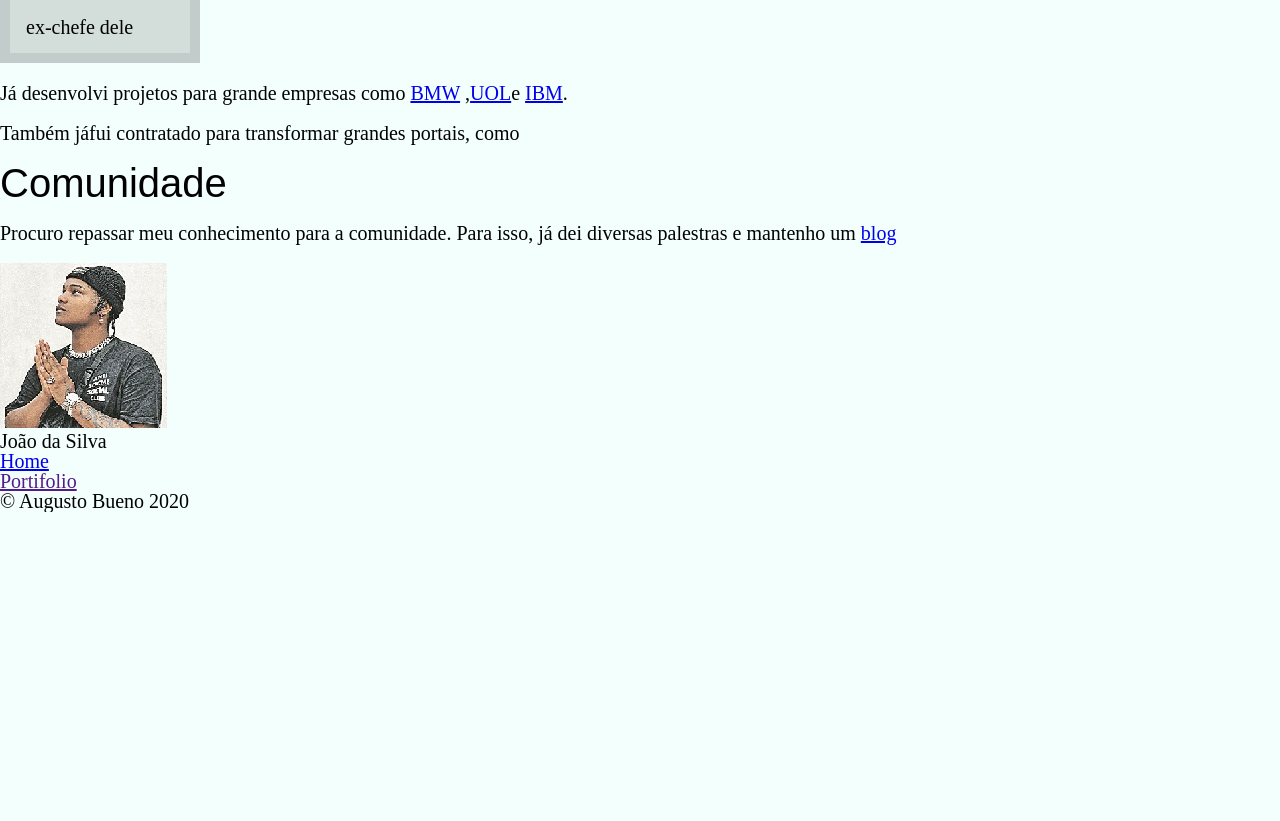
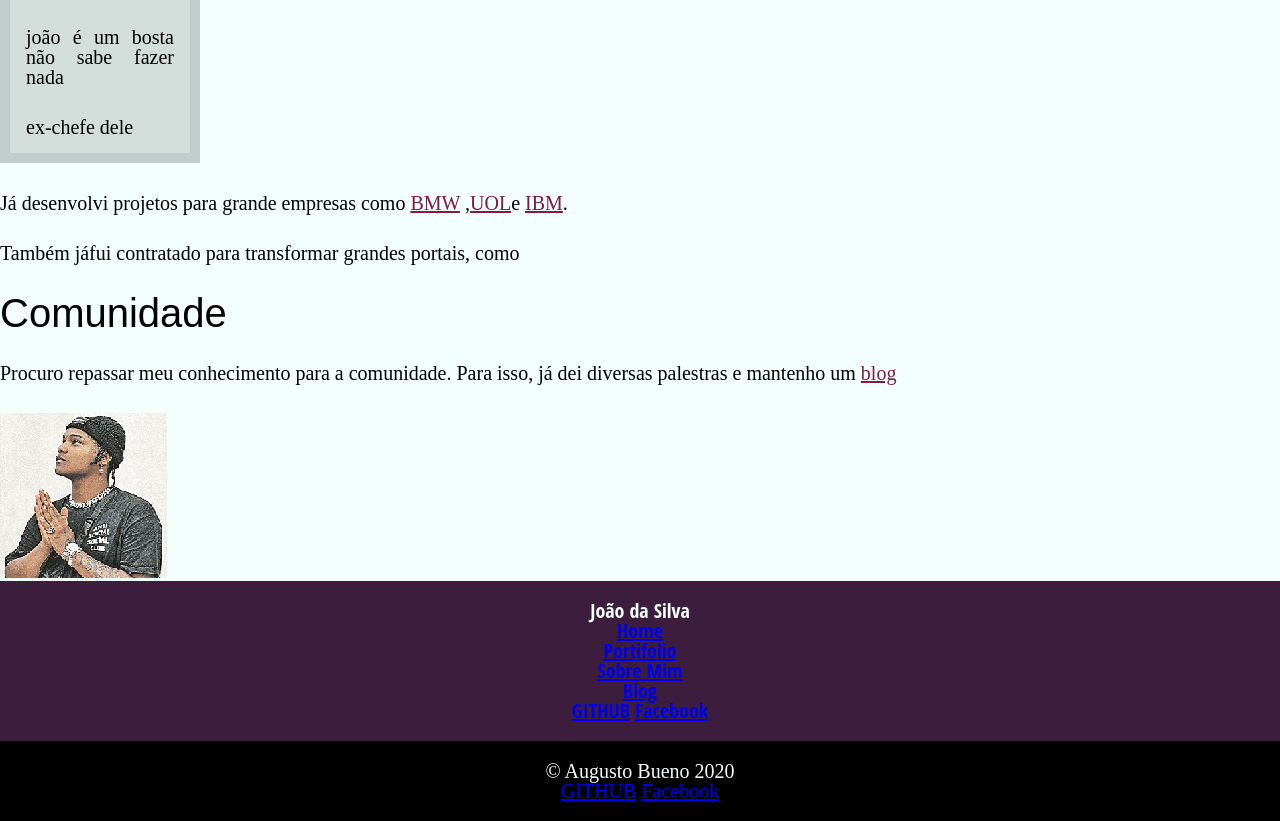
Before and after one commit to gustao7928/aula_html5_css3, a plain HTML site: page index.html in a window 1280 px wide. Shown: the part 661-1482 px from the top of the page. Before the commit the page ends 1173 px from the top, so only its background shows below. Drawn offline with Linux system fonts and the light colour scheme.

Commit message:
commit tres

```diff
--- a/index.html
+++ b/index.html
@@ -41,20 +41,37 @@
         </main>
 
         <img src="/assencs/foto.jpg" alt="foto">
-        <nav>
-            <h1>João da Silva</h1>
-            <ul>
-                <li><a href="#">Home</a></li>
-                <li><a href="">Portifolio</a></li>
+
+        <aside>
+            <nav>
+                <h1>João da Silva</h1>
+                <ul>
+                    <li><a href="#">Home</a></li>
+                    <li><a href="#">Portifolio</a></li>
+                    <li><a href="#">Sobre Mim</a></li>
+                    <li><a href="#">Blog</a></li>
+
+                </ul>
+            </nav>
+            <ul class="redes-sociais">
+                <li><a href="https://github.com/gustao7928">GITHUB</a></li>
+                <li><a href="https://www.facebook.com/">Facebook</a></li>
             </ul>
-        </nav>
+        </aside>
+
+
 
         <footer>
             &copy; Augusto Bueno 2020
+            <ul class="redes-sociais">
+                <li><a href="https://github.com/gustao7928">GITHUB</a></li>
+                <li><a href="https://www.facebook.com/">Facebook</a></li>
+            </ul>
         </footer>
 </body>
 
     <link rel="stylesheet" href="reset.css">
     <link rel="stylesheet" href="style.css">
 
+
 </html>
--- a/style.css
+++ b/style.css
@@ -12,6 +12,11 @@ main h1{
     font-family: Arial, Helvetica, sans-serif;
     padding: 20px;
     margin: 0;
+    text-transform: uppercase;
+}
+
+main a{
+    color: #851944;
 }
 
 h2{
@@ -21,7 +26,7 @@ h2{
 
 p{
     text-align: justify;
-    margin: 20px 0;
+    margin: 30px 0;
 }
 
 blockquote{
@@ -32,3 +37,34 @@ blockquote{
     margin: 0;
     box-sizing: border-box;
 }
+
+strong{
+    font-weight: 600;
+}
+
+em{
+    font-style: italic;
+}
+
+aside{
+    background-color: #3c1d3d;
+    color: #f2fffc;
+    text-align: center;
+    padding: 20px;
+    font-family: "Open sans Condensed", sans-serif;
+}
+
+nav h1{
+    color: inherit;
+}
+
+.redes-sociais li{
+    display: inline-block;
+}
+
+footer{
+    background-color: #000;
+    color: #f2fffc;
+    padding: 20px;
+    text-align: center  ;
+}
```
